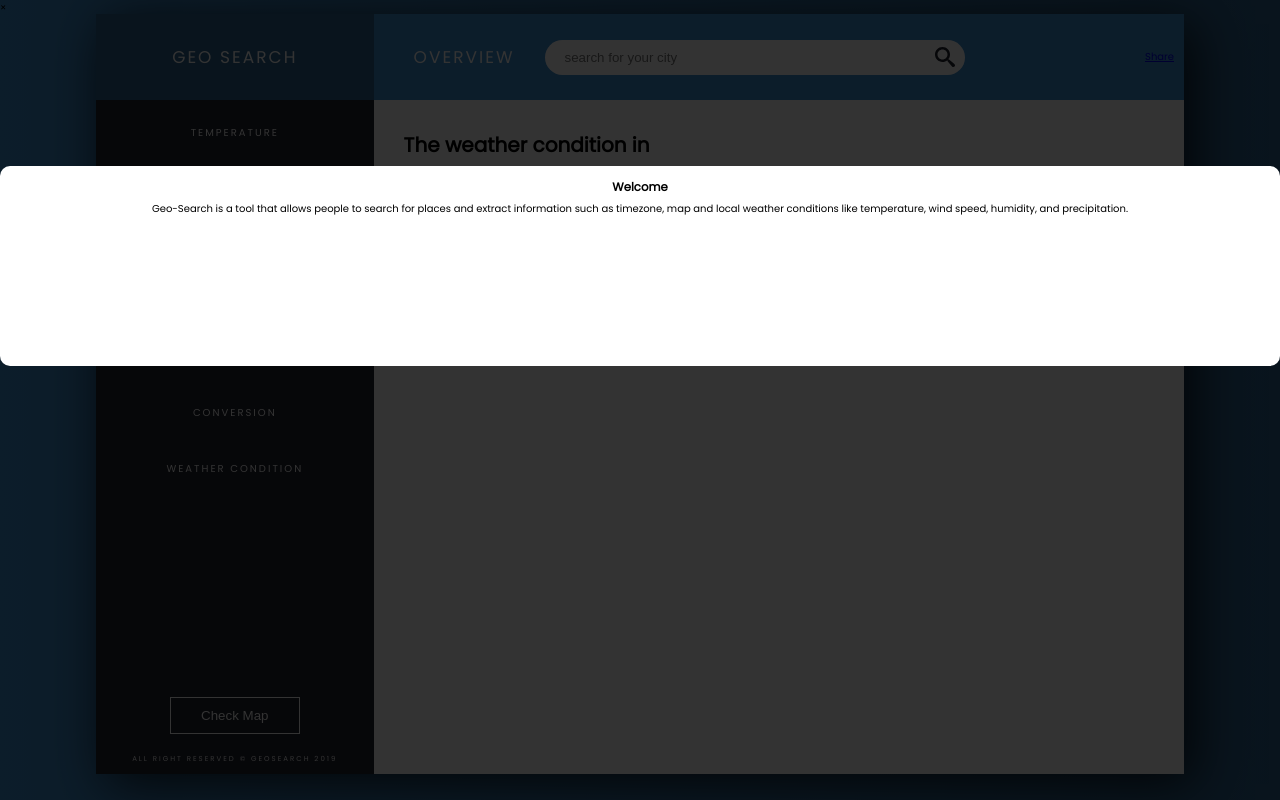
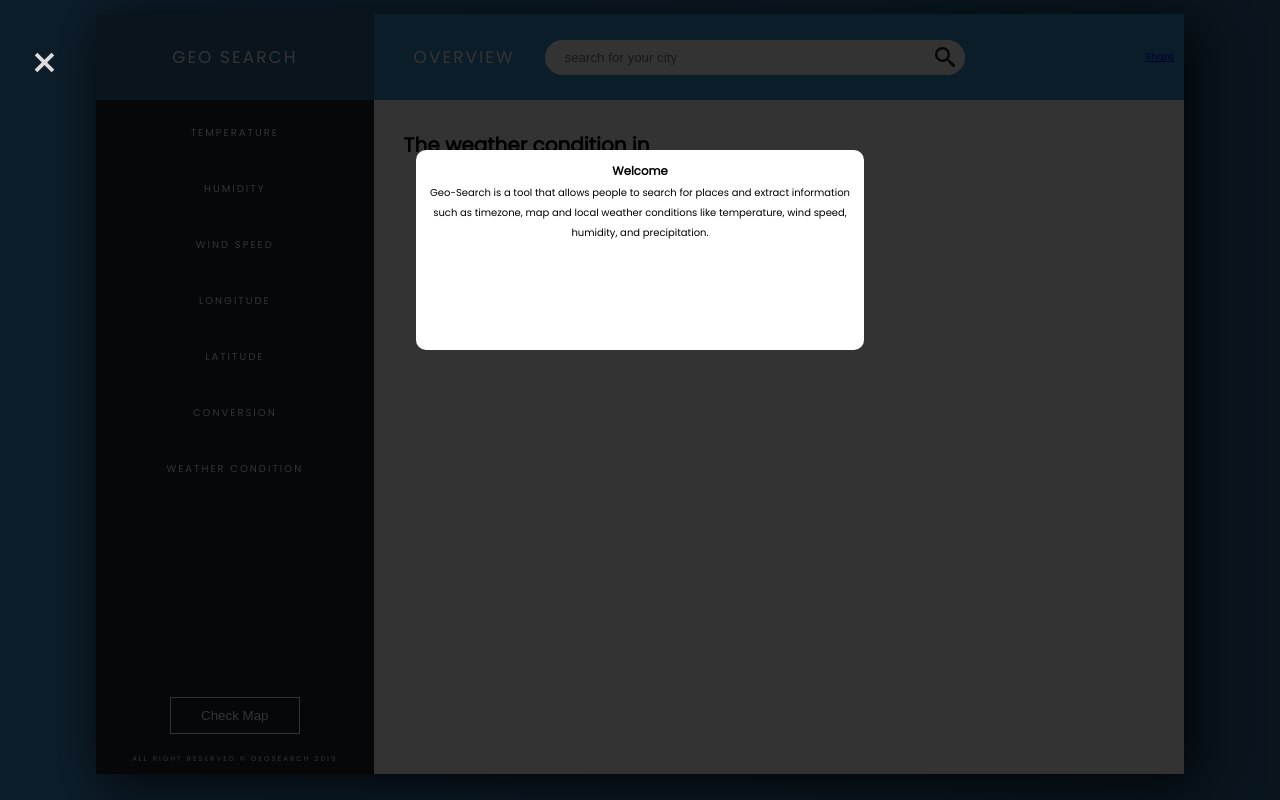
Before and after one commit to surmount96/geo-search, a PHP site: page / in a window 1280 px wide. Run offline with PHP 8.4, Linux system fonts and the light colour scheme; some libraries are stand-ins or nearby versions.

Commit message:
Network error

```diff
--- a/src/css/custom.css
+++ b/src/css/custom.css
@@ -40,7 +40,6 @@ body {
   z-index: 99; }
   .pop-up-content {
     background-color: #fff;
-<<<<<<< HEAD
     width: 35%;
     text-align: center;
     line-height: 2;
@@ -48,15 +47,6 @@ body {
     margin: 15rem auto;
     border-radius: 10px;
     padding: 1rem; }
-=======
-        width:35%;
-        text-align: center;
-        line-height: 2;
-        height:25vh;
-        margin:15rem auto;
-        border-radius: 10px;
-        padding: 1rem; }
->>>>>>> 4b993744648dcfcbacadcc8f1f2c9e383cb4fcd0
   .pop-up-close {
     font-size: 4.5rem;
     color: #ddd;
--- a/src/js/search.js
+++ b/src/js/search.js
@@ -27,10 +27,7 @@ input.addEventListener('change', ($event) => {
         ws.innerHTML = data.wind.speed + ` ms<sup>-1</sup>`;
         lat.textContent = data.coord.lat;
         lon.textContent = data.coord.lon;
-    }).catch((err) => {
-        alert('Network Error');
     });
-
 
 
 });
```
Also changed, not shown: src/dist/js/search.js.
